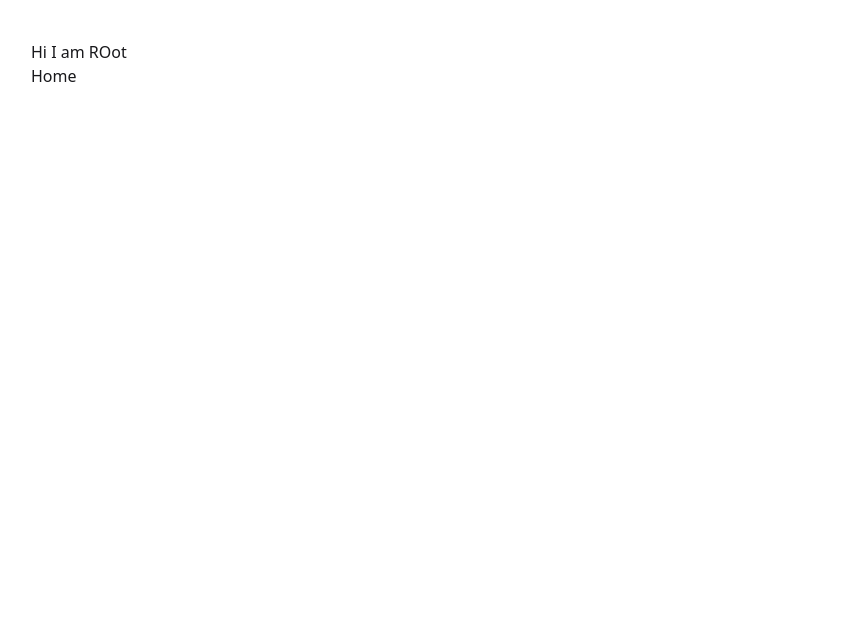
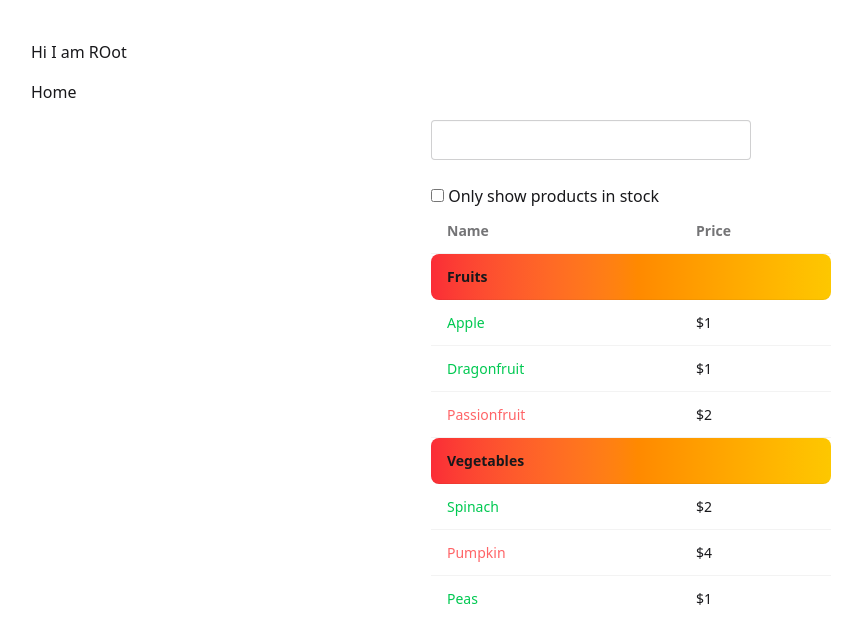
Before and after one commit to Hridoykhan4/React_Documentary_Explore, a React (Vite) app: page / in a window 1280 px wide. Shown: the top 644 px of the page, without its empty margins (9-871 px from the left). Built offline with nearby package versions, Linux system fonts and the light colour scheme.

Commit message:
fruit burst added

```diff
--- /dev/null
+++ b/src/components/FilterableProductTable.jsx
@@ -0,0 +1,25 @@
+import { useState } from "react";
+import ProductTable from "./ProductTable";
+import SearchBar from "./SearchBar";
+
+const FilterableProductTable = ({ products }) => {
+  const [filterText, setFilterText] = useState("");
+  const [inStockOnly, setInStockOnly] = useState(false);
+  return (
+    <div className="max-w-[400px] mx-auto">
+      <SearchBar
+        setFilterText={setFilterText}
+        filterText={filterText}
+        setInStockOnly={setInStockOnly}
+        inStockOnly={inStockOnly}
+      ></SearchBar>
+      <ProductTable
+        filterText={filterText}
+        inStockOnly={inStockOnly}
+        products={products}
+      ></ProductTable>
+    </div>
+  );
+};
+
+export default FilterableProductTable;
--- /dev/null
+++ b/src/components/ProductCategoryRow.jsx
@@ -0,0 +1,14 @@
+const ProductCategoryRow = ({ category }) => {
+  return (
+    <tr>
+      <th
+        colSpan="2"
+        className="bg-gradient-to-r rounded-lg from-red-500 to-yellow-400"
+      >
+        {category}
+      </th>
+    </tr>
+  );
+};
+
+export default ProductCategoryRow;
--- /dev/null
+++ b/src/components/ProductRow.jsx
@@ -0,0 +1,10 @@
+const ProductRow = ({ product }) => {
+  return (
+    <tr>
+      <td className={product.stocked ? 'text-green-500' : 'text-red-400'} >{product.name}</td>
+      <td>{product.price}</td>
+    </tr>
+  );
+};
+
+export default ProductRow;
--- /dev/null
+++ b/src/components/ProductTable.jsx
@@ -0,0 +1,43 @@
+import ProductCategoryRow from "./ProductCategoryRow";
+import ProductRow from "./ProductRow";
+
+const ProductTable = ({ products, filterText, inStockOnly }) => {
+  let lastCategory = null;
+  const rows = [];
+
+  products.forEach((product) => {
+    if (product.name.toLowerCase().indexOf(filterText.toLowerCase()) === -1) {
+      return;
+    }
+
+    if (inStockOnly && !product.stocked) {
+      return;
+    }
+
+    if (product.category !== lastCategory) {
+      rows.push(
+        <ProductCategoryRow
+          key={product.category}
+          category={product.category}
+        ></ProductCategoryRow>
+      );
+    }
+    rows.push(<ProductRow key={product.name} product={product}></ProductRow>);
+
+    lastCategory = product.category;
+  });
+
+  return (
+    <table className="table">
+      <thead>
+        <tr className="">
+          <th>Name</th>
+          <th>Price</th>
+        </tr>
+      </thead>
+      <tbody>{rows}</tbody>
+    </table>
+  );
+};
+
+export default ProductTable;
--- /dev/null
+++ b/src/components/SearchBar.jsx
@@ -0,0 +1,28 @@
+const SearchBar = ({
+  filterText,
+  setFilterText,
+  inStockOnly,
+  setInStockOnly,
+}) => {
+  return (
+    <div>
+      <input
+        value={filterText}
+        onChange={(e) => setFilterText(e.target.value)}
+        type="text"
+        className="input"
+      />
+      <br /> <br />
+      <label>
+        <input
+          type="checkbox"
+          value={inStockOnly}
+          onChange={(e) => setInStockOnly(e.target.checked)}
+        />{" "}
+        Only show products in stock
+      </label>
+    </div>
+  );
+};
+
+export default SearchBar;
--- a/src/layouts/Root.jsx
+++ b/src/layouts/Root.jsx
@@ -1,8 +1,9 @@
-import { useState } from "react";
+// import { useState } from "react";
 import { Outlet } from "react-router-dom";
+import FilterableProductTable from "../components/FilterableProductTable";
 
 const Root = () => {
-  [
+  const PRODUCTS = [
     { category: "Fruits", price: "$1", stocked: true, name: "Apple" },
     { category: "Fruits", price: "$1", stocked: true, name: "Dragonfruit" },
     { category: "Fruits", price: "$2", stocked: false, name: "Passionfruit" },
@@ -10,10 +11,12 @@ const Root = () => {
     { category: "Vegetables", price: "$4", stocked: false, name: "Pumpkin" },
     { category: "Vegetables", price: "$1", stocked: true, name: "Peas" },
   ];
+
   return (
-    <div className="p-10">
+    <div className="p-10 space-y-4">
       <h2>Hi I am ROot</h2>
       <Outlet></Outlet>
+      <FilterableProductTable products={PRODUCTS}></FilterableProductTable>
     </div>
   );
 };
```
